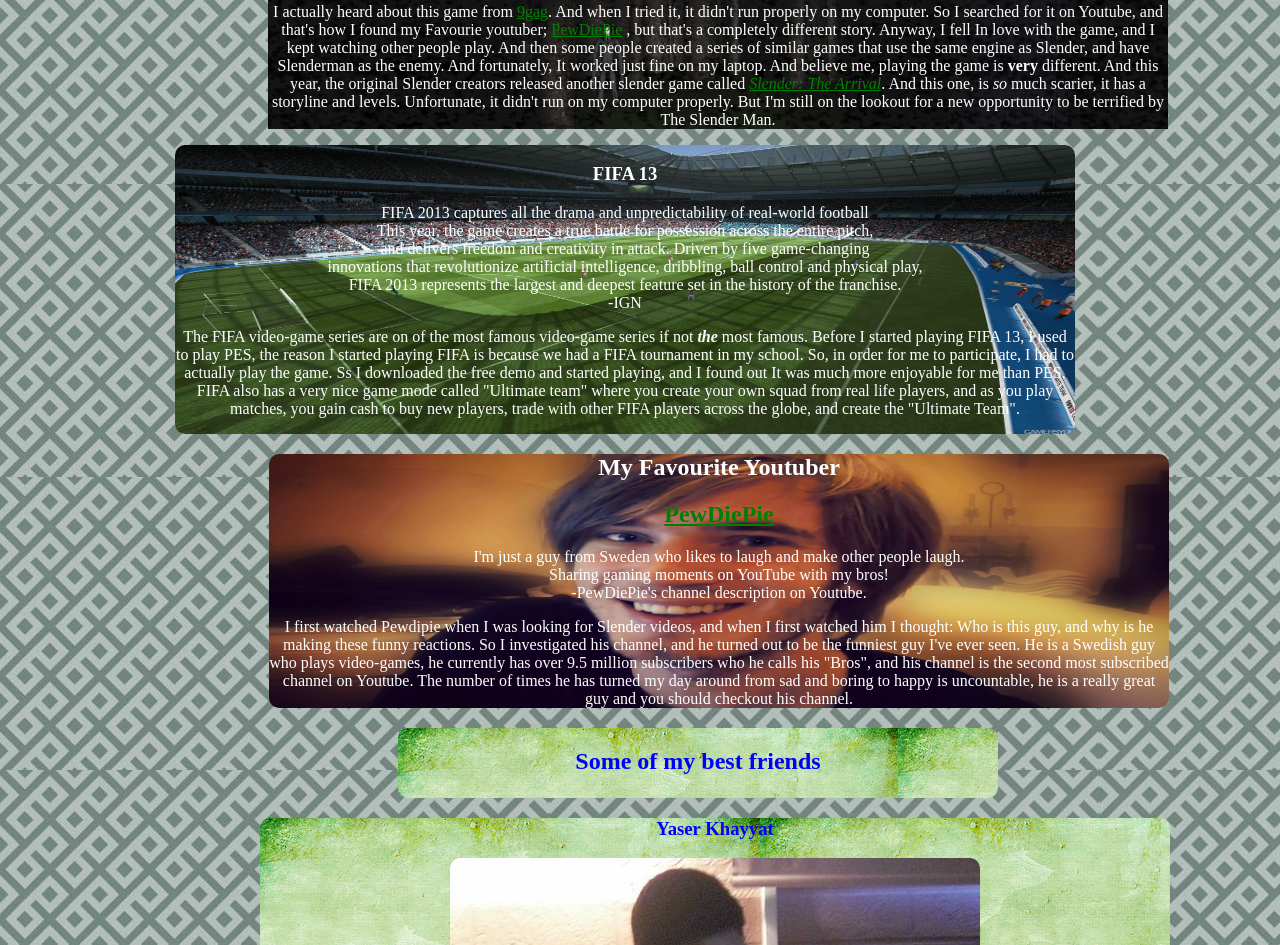
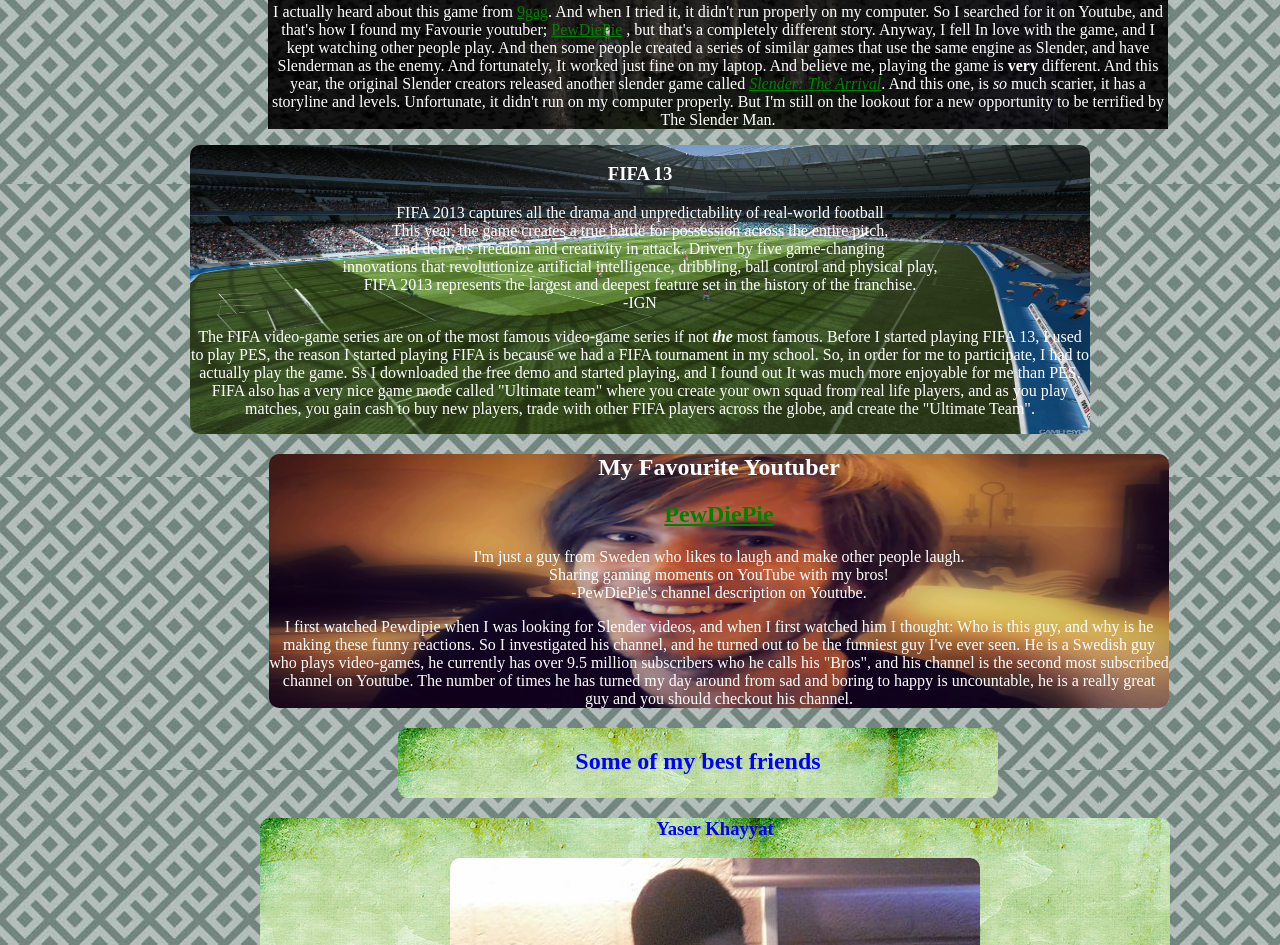
Before and after one commit to AzizNassar/AzizNassar.github.io, a plain HTML site: page index.html in a window 1280 px wide. Shown: the part 1281-2226 px from the top of the page. Drawn offline with Linux system fonts and the light colour scheme.

Commit message:
deleted r-margin from fifa class

```diff
--- a/style.css
+++ b/style.css
@@ -29,7 +29,7 @@ body {text-align: center; color: white ;background-image: url(backgroundpattern.
          260px;  }
     .fifa {
             background-image: url(fifa13.jpg); background-size:100% 100%; background-position: center center; display: inline-block;
-            background-repeat: no-repeat; border-radius: 10px; width: 900px; margin-right: 30px
+            background-repeat: no-repeat; border-radius: 10px; width: 900px;
     }
     .pewds {background-image: url("pewds.jpg"); background-size:100% 100%; background-position: center center; border-radius: 10px;
     width: 900px; margin-left: 261px
```
